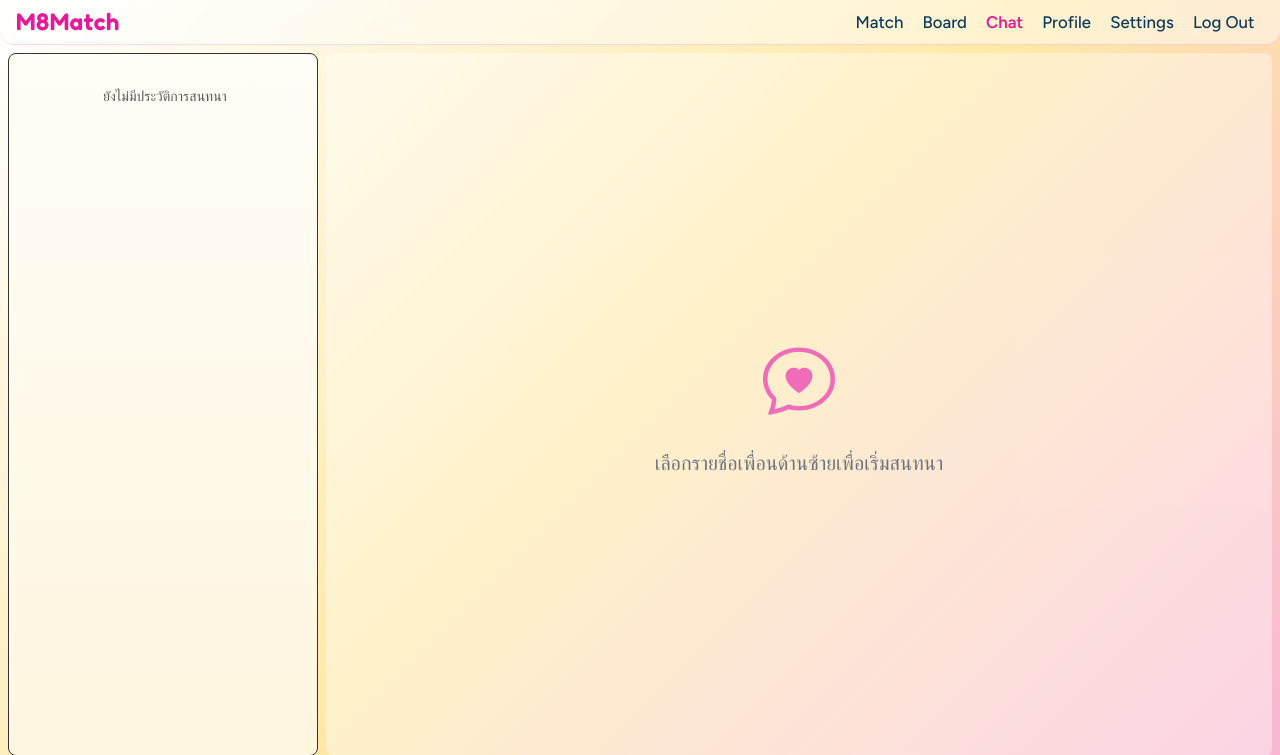
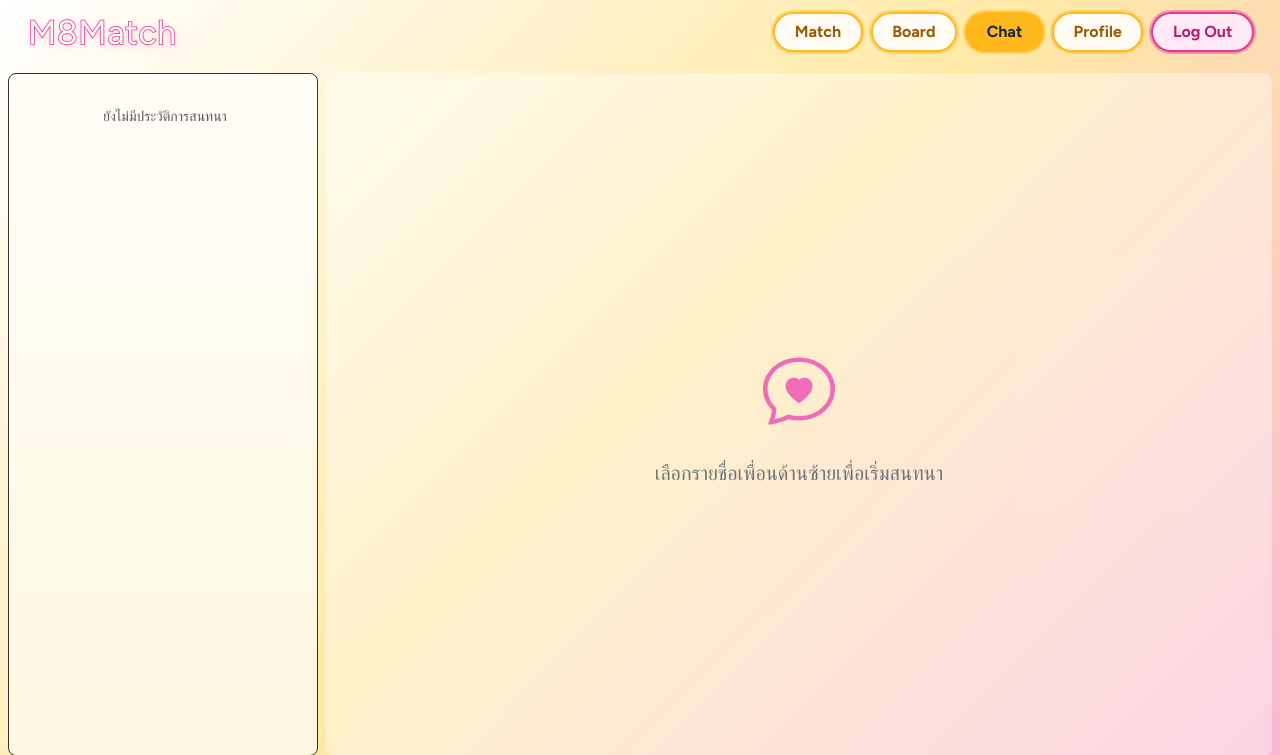
Before and after one commit to CN331-Project69/M8Match, a Django app: page /chat/room/ in a window 1280 px wide. Shown: the top 755 px of the page. Run offline with Django 5.2, Linux system fonts and the light colour scheme; the visitor is signed in with stand-in values (Sample User, id 1); data that the repository does not hold is empty; some web fonts are replaced.

Commit message:
feat: use shared navbar on chat page
Replace the chat topbar with the shared navbar and remove its
styles. The placeholder "Settings" link (href="#") is dropped.

Co-Authored-By: Claude Opus 5.5 <noreply@anthropic.com>

```diff
--- a/project/chat/templates/chat/room.html
+++ b/project/chat/templates/chat/room.html
@@ -1,3 +1,4 @@
+{% load static %}
 <!DOCTYPE html>
 <html lang="th">
 <head>
@@ -9,6 +10,7 @@
   <link href="https://cdn.jsdelivr.net/npm/bootstrap@5.3.3/dist/css/bootstrap.min.css" rel="stylesheet">
   <link href="https://cdn.jsdelivr.net/npm/bootstrap-icons@1.11.3/font/bootstrap-icons.min.css" rel="stylesheet">
   <link href="https://fonts.googleapis.com/css2?family=Figtree:ital,wght@0,400;0,500;0,600;1,400&family=Fredoka:wght@600&display=swap" rel="stylesheet">
+  <link href="{% static 'css/m8-navbar.css' %}" rel="stylesheet">
 
   <style>
     :root {
@@ -30,32 +32,6 @@
     }
 
     .app { height: 100vh; display: flex; flex-direction: column; }
-
-    /* ---------- Navbar ---------- */
-    .topbar {
-      background: rgba(255, 255, 255, .45);
-      backdrop-filter: blur(6px);
-      border-bottom: 1px solid rgba(240, 107, 184, .25);
-      padding: .35rem 1rem;
-      border-radius: 0 0 14px 14px;
-    }
-    .brand {
-      font-family: 'Fredoka', sans-serif;
-      font-size: 1.5rem;
-      color: var(--pink);
-      letter-spacing: .5px;
-      text-decoration: none;
-      line-height: 1;
-    }
-    .topbar .nav-link {
-      color: var(--navy);
-      font-weight: 500;
-      font-size: 1.05rem;
-      padding: .25rem .6rem;
-    }
-    .topbar .nav-link.active { color: var(--pink); font-weight: 700; }
-    .topbar .nav-link:hover { color: var(--pink); }
-    .topbar .logout-btn { background: none; border: 0; }
 
     /* ---------- Main ---------- */
     .main { flex: 1; min-height: 0; padding: .5rem; }
@@ -196,22 +172,8 @@
 <body>
 <div class="app">
 
-  <!-- Navbar -->
-  <header class="topbar d-flex align-items-center justify-content-between">
-    <a href="{% url 'home' %}" class="brand">M8Match</a>
-    <nav class="nav align-items-center">
-      <a class="nav-link" href="{% url 'find_match' %}">Match</a>
-      <a class="nav-link" href="{% url 'board:board' %}">Board</a>
-      <a class="nav-link active" href="{% url 'chat:inbox' %}">Chat</a>
-      <a class="nav-link" href="{% url 'profile_detail' %}">Profile</a>
-      <a class="nav-link" href="#">Settings</a>
-      <!-- Django 5: logout ต้องเป็น POST -->
-      <form method="post" action="{% url 'logout' %}" class="m-0">
-        {% csrf_token %}
-        <button type="submit" class="nav-link logout-btn">Log Out</button>
-      </form>
-    </nav>
-  </header>
+  <!-- Navbar (ใช้ร่วมกันทุกหน้า) -->
+  {% include "partials/navbar.html" %}
 
   <!-- Main -->
   <main class="main">
```
